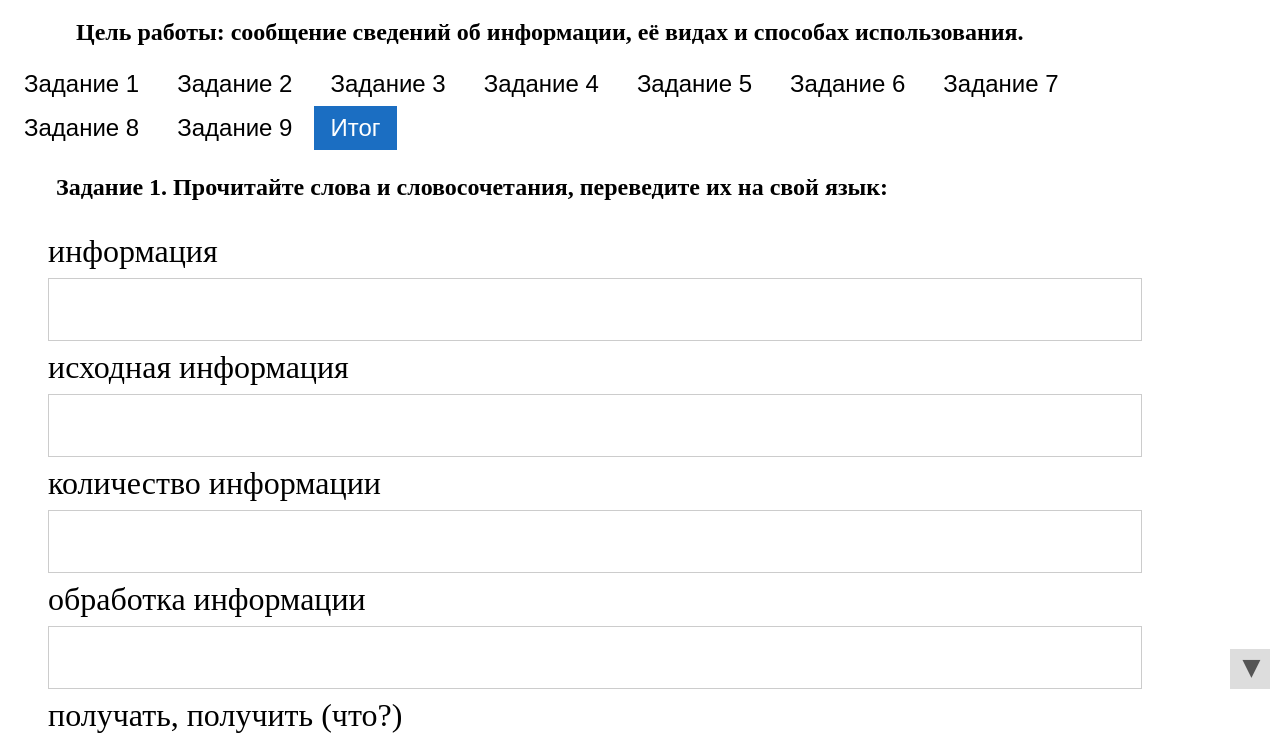
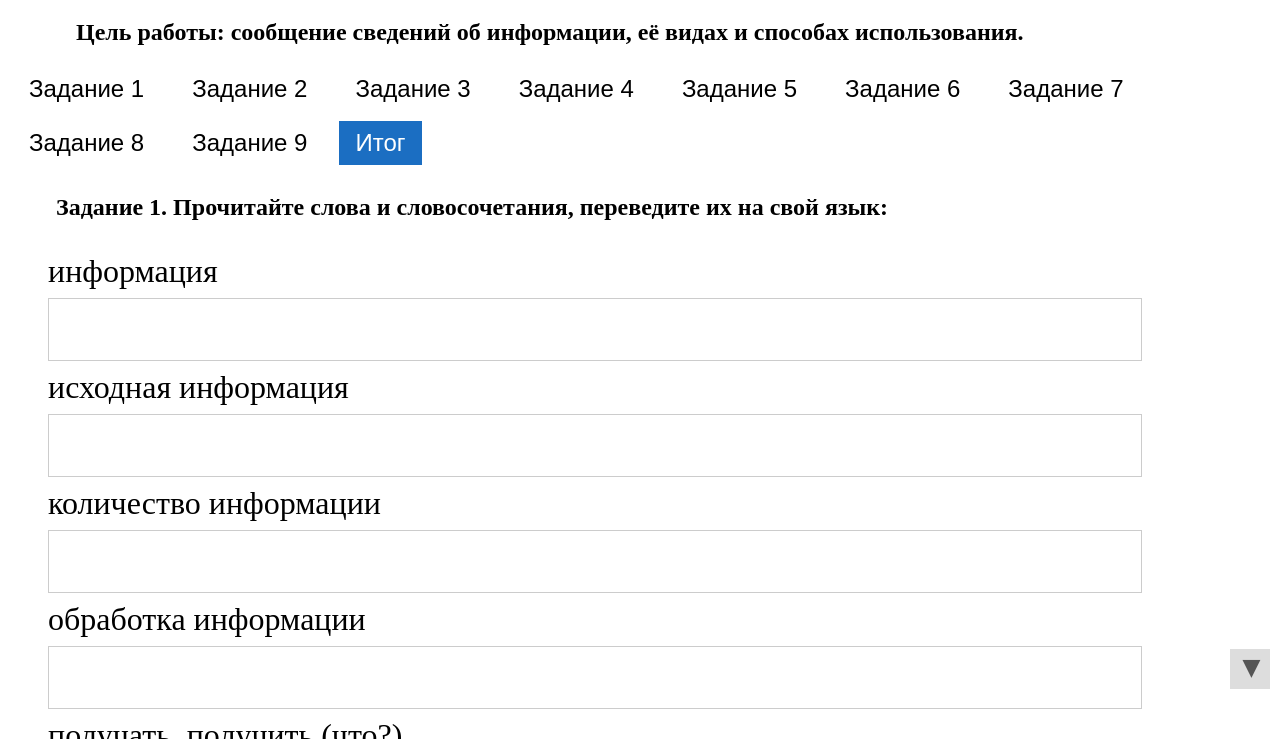
Before and after one commit to ValeriLursa/claster_analysis-main, a plain HTML site: page form/Theme1.html in a window 1280 px wide. Shown: the part 61-800 px from the top of the page. Drawn offline with nearby package versions, Linux system fonts and the light colour scheme.

Commit message:
Изменение растояния между кнопками

```diff
--- a/css/siteCssTableButton.css
+++ b/css/siteCssTableButton.css
@@ -23,7 +23,8 @@
     text-align: center;
     cursor: pointer;
     white-space: nowrap;
-    font-size: x-large
+    font-size: x-large;
+    margin: 5px
 }
 .w3-btn, .w3-button {
     -webkit-touch-callout: none;
```
